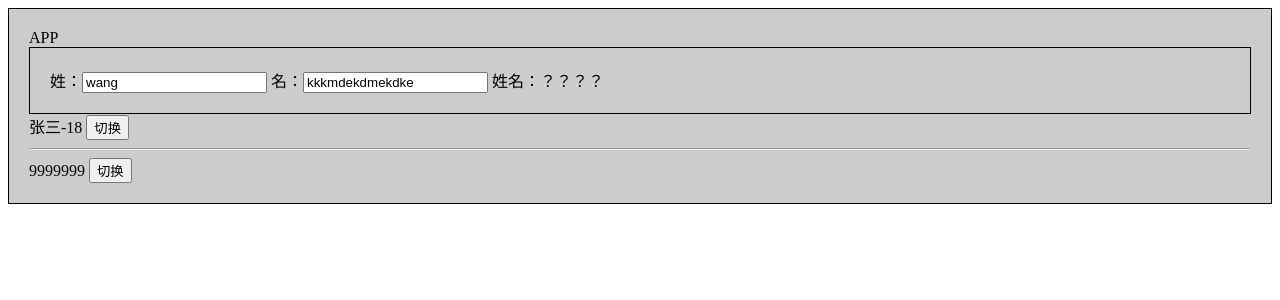
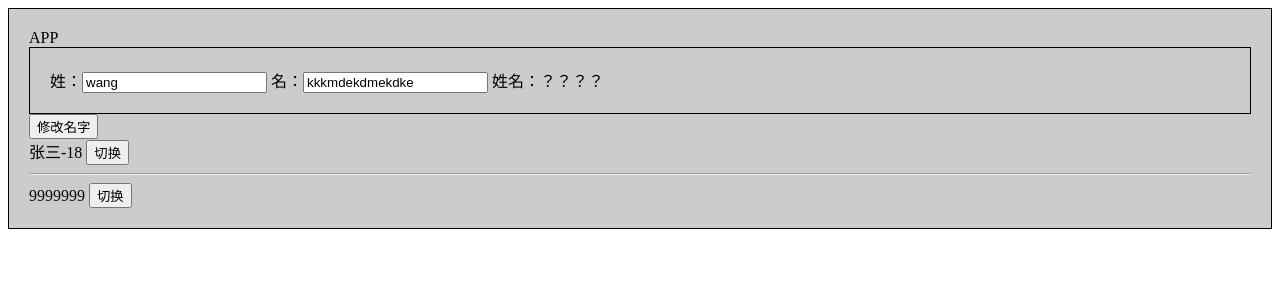
Before and after one commit to xiaodongxier/vue3_vite_ts_202401, a Vue app: page / in a window 1280 px wide. Shown: the top 300 px of the page. Built offline with nearby package versions, Linux system fonts and the light colour scheme.

Commit message:
note-sync syncing

```diff
--- a/src/components/Preson.vue
+++ b/src/components/Preson.vue
@@ -1,6 +1,6 @@
 <!--
  * @Date: 2024-01-22 23:27:13
- * @LastEditTime: 2024-01-24 22:18:47
+ * @LastEditTime: 2024-01-26 09:18:26
  * @Author: wangyongjie
  * @Note:
 -->
@@ -10,6 +10,9 @@
     名：<input type="text" v-model="lasterName">
     姓名：<span>？？？？</span>
   </div>
+  <button @click="handleEditName">
+    修改名字
+  </button>
 </template>
 
 
@@ -17,6 +20,12 @@
 import { ref } from 'vue'
 let firstName = "wang";
 let lasterName = "kkkmdekdmekdke"
+
+
+function handleEditName(){
+  firstName +=  "++"
+}
+
 </script>
 
 
```
